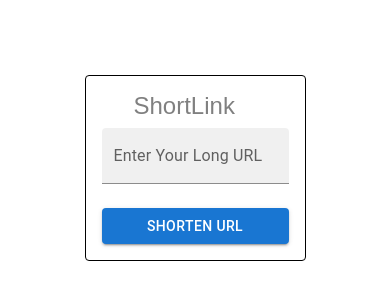
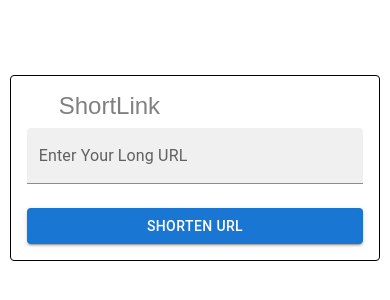
Before and after one commit to akashjpal/url-shortener-frontend, a Next.js app: page / in a window 390 px wide. Shown: the part 262-562 px from the top of the page. Built offline with nearby package versions, Linux system fonts and the light colour scheme; no server answers; some icons are missing; a web font is replaced by a local one.

Commit message:
Enhance responsive design for main section; adjust width for smaller screens

```diff
--- a/src/components/LandingPage.scss
+++ b/src/components/LandingPage.scss
@@ -11,6 +11,10 @@
     font-optical-sizing: auto;
     font-weight: 400;
     font-style: normal;
+    @media screen and (max-width: 1024px) {
+        max-width: 100%;
+        width: 90%;
+    }
     .header-wrapper{
         font-size: 24px;
         display: flex;
```
